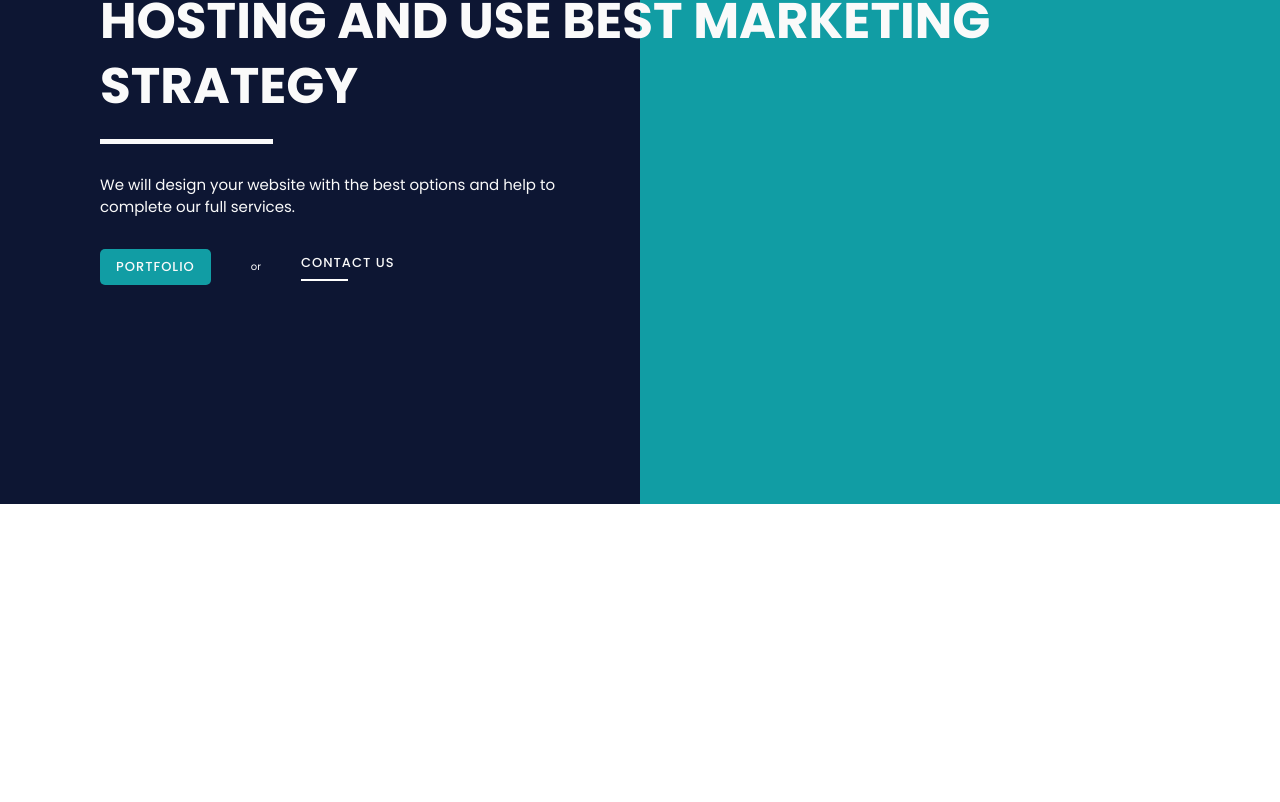
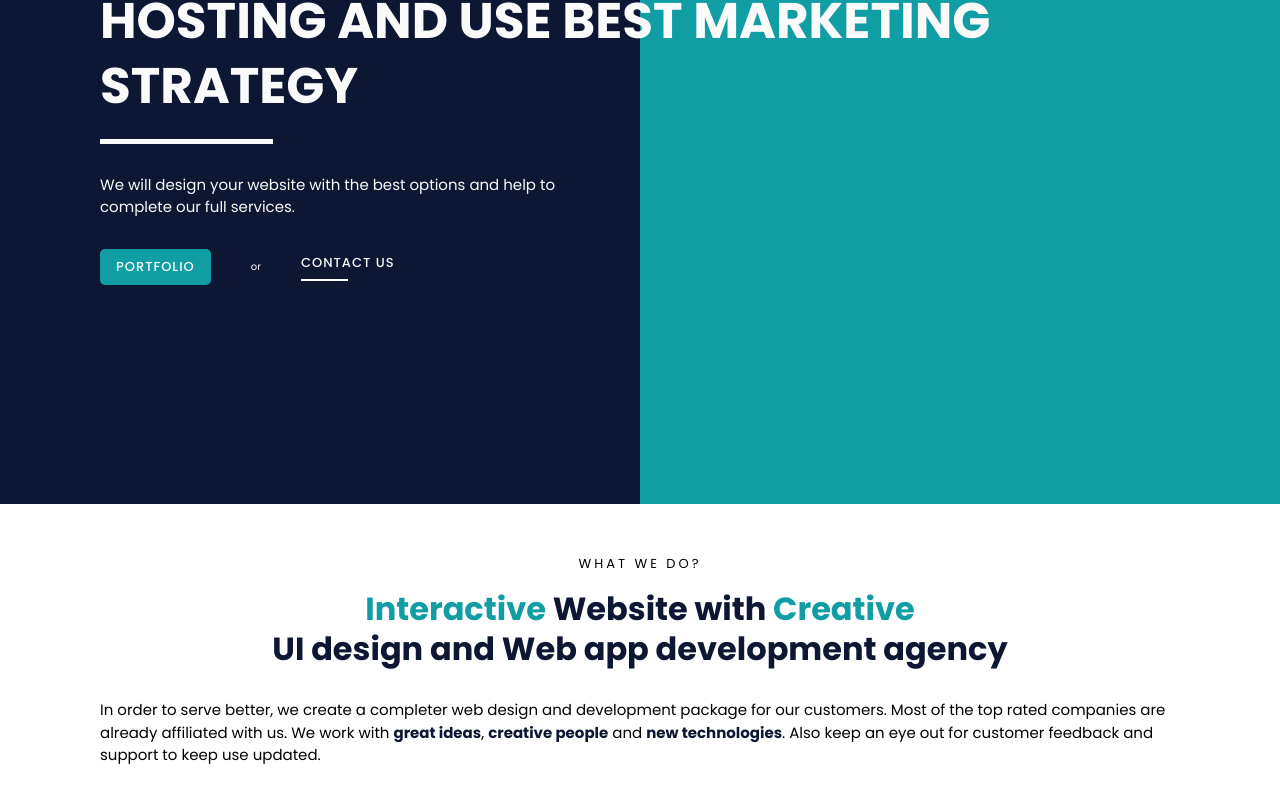
Before and after one commit to abusaidshabib/werox, a React (Create React App) app: page /home in a window 1280 px wide. Shown: the part 296-1098 px from the top of the page. Before the commit the page ends 800 px from the top, so only its background shows below. Built offline with nearby package versions, Linux system fonts and the light colour scheme.

Commit message:
what we do added

```diff
--- a/src/App.css
+++ b/src/App.css
@@ -49,6 +49,7 @@ html {
 
 .App {
   font-family: 'Poppins', sans-serif;
+  width: 100%;
 }
 
 /* .App-logo {
--- a/src/Pages/Home/HeroSection/Hero.css
+++ b/src/Pages/Home/HeroSection/Hero.css
@@ -1,6 +1,6 @@
-
 .hero-section{
-    min-height: 100vh;
+    width: 100%;
+    height: 100vh;
     background-image: linear-gradient(to right, #0D1633 50%, #119DA4 50%);
     padding: var(--bothGaps);
     color: #fafafa;
--- a/src/Pages/Home/Home/Home.js
+++ b/src/Pages/Home/Home/Home.js
@@ -1,10 +1,12 @@
 import React from 'react';
 import Hero from '../HeroSection/Hero';
+import WhatWeDo from '../WhatWeDo/WhatWeDo';
 
 const Home = () => {
   return (
     <div>
       <Hero></Hero>
+      <WhatWeDo></WhatWeDo>
     </div>
   );
 };
--- /dev/null
+++ b/src/Pages/Home/WhatWeDo/WhatWeDo.css
@@ -0,0 +1,37 @@
+.wh-we-do{
+    width: 100%;
+    padding: var(--bothGaps);
+    margin: 5rem 0;
+}
+
+.title{
+    text-align: center;
+    font-size: 3.2rem;
+    margin-top: 1.5rem;
+    line-height: 4rem;
+    margin-bottom: 3rem;
+}
+
+.wh-we-do .title{
+    color: var(--darkBlue);
+}
+
+.heighlight-words{
+    color: var(--lightTeal);
+}
+
+.sub-title{
+    text-transform: uppercase;
+    letter-spacing: .3rem;
+    text-align: center;
+    font-size: 1.3rem;
+}
+
+.details{
+    font-size: 1.5rem;
+    line-height: 1.5;
+}
+.details span{
+    font-weight: bold;
+    color: var(--darkBlue);
+}
--- /dev/null
+++ b/src/Pages/Home/WhatWeDo/WhatWeDo.js
@@ -0,0 +1,22 @@
+import React from 'react';
+import './WhatWeDo.css'
+
+const WhatWeDo = () => {
+    return (
+        <div className='wh-we-do'>
+            <p className='sub-title'>
+                What We Do?
+            </p>
+            <h2 className='title'>
+                <span className='heighlight-words'>Interactive</span> Website with <span className='heighlight-words'>Creative</span>
+                <br />UI design and Web app development agency
+            </h2>
+            <p className='details'>
+                In order to serve better, we create a completer web design and development package for our customers. Most of the top rated companies are already affiliated with us. We work with <span>great ideas</span>, <span>creative people</span> and <span>new technologies</span>. Also keep an eye out for
+                customer feedback and support to keep use updated.
+            </p>
+        </div>
+    );
+};
+
+export default WhatWeDo;
--- a/src/Pages/Shared/Navbar/Navbar.css
+++ b/src/Pages/Shared/Navbar/Navbar.css
@@ -1,5 +1,5 @@
 .top-nav {
-  width: 100vw;
+  width: 100%;
   height: 10vh;
   display: flex;
   justify-content: space-between;
```
